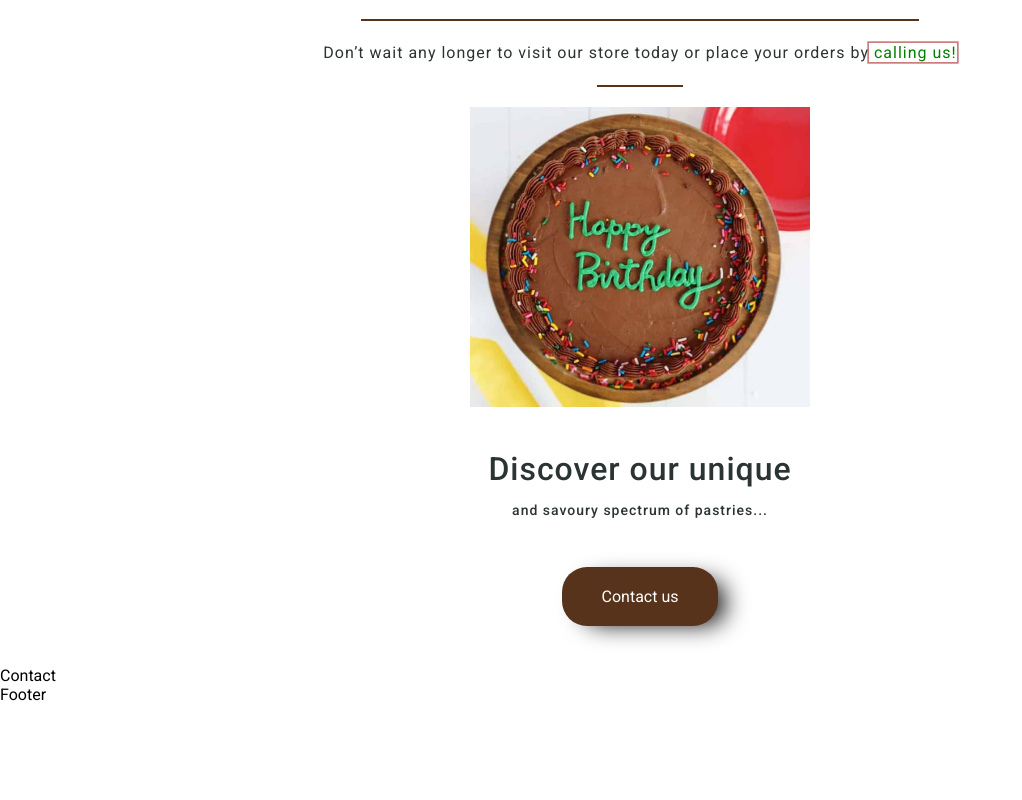
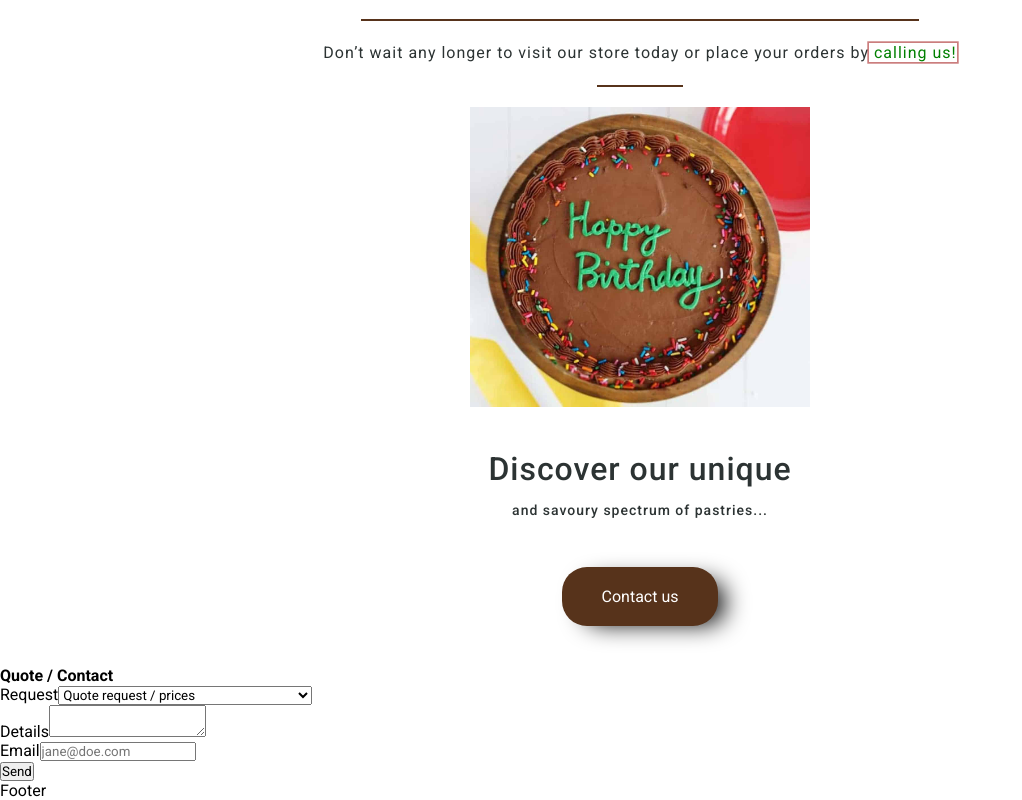
Before and after one commit to codepantha/cakesbyjums, a React (Create React App) app: page / in a window 1280 px wide. Shown: the part 2740-3540 px from the top of the page, without its empty margins (0-1022 px from the left). Before the commit the page ends 3444 px from the top, so only its background shows below. Built offline with nearby package versions, Linux system fonts and the light colour scheme.

Commit message:
Create the Contact section

```diff
--- a/src/components/Contact/Contact.jsx
+++ b/src/components/Contact/Contact.jsx
@@ -3,7 +3,40 @@ import './contact.css';
 
 const Contact = () => {
   return (
-    <div>Contact</div>
+    <section className="contact">
+      <div className="form_container">
+        <h4 className="form_heading">Quote / Contact</h4>
+        <form className="contact_form" method="post" action="https://formspree.io/f/xyyowrdb">
+          <div className="group">
+            <label className="label" for="request">Request</label>
+            <select className="field" name="request">
+              <option value="Quote request / prices">
+                Quote request / prices
+              </option>
+              <option value="Questions about products and services">
+                Questions about products and services
+              </option>
+              <option value="Other">
+                Other
+              </option>
+            </select>
+          </div>
+
+          <div className="group">
+            <label className="label" for="details">Details</label>
+            <textarea className="field" name='message' required></textarea>
+          </div>
+
+          <div className="group">
+            <label className="label" for="email">Email</label>
+            <input className="field" type="email" required name="email" placeholder="jane@doe.com" />
+          </div>
+
+          <button type="submit" className="contact_us">Send</button>
+        </form>
+      </div>
+
+    </section>
   )
 }
 
```
